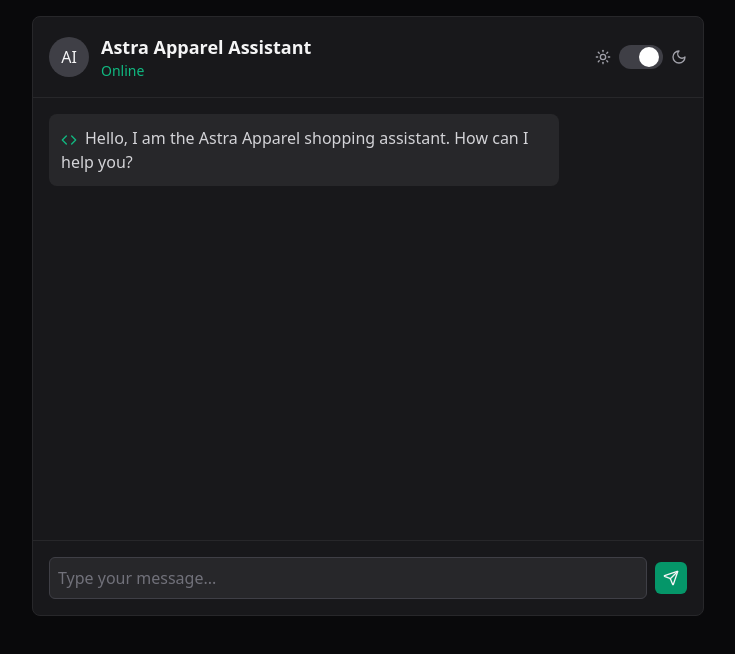
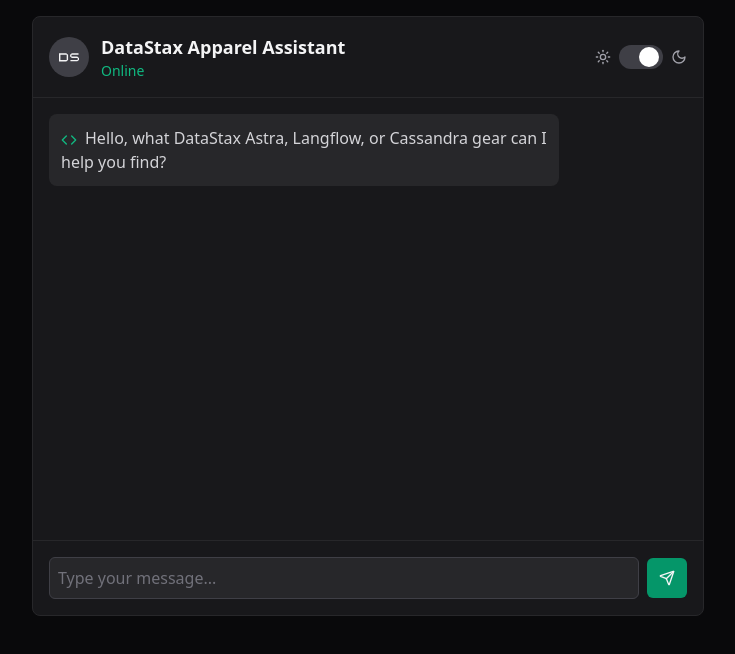
Before and after one commit to aar0np/shoppingassistant-react, a React (Create React App) app: page / in a window 1280 px wide. Shown: the top 654 px of the page, without its empty margins (272-1007 px from the left). Built offline with nearby package versions, Linux system fonts and the light colour scheme.

Commit message:
updated styles and content

```diff
--- a/src/App.js
+++ b/src/App.js
@@ -1,11 +1,29 @@
 import React, { useState, useEffect, useRef } from 'react';
 import { Send, Moon, Sun, Code } from 'lucide-react';
+
+const DataStaxLogo = ({ isDarkMode }) => {
+  return (
+    <div className={`w-10 h-10 rounded-full flex items-center justify-center ${
+      isDarkMode ? 'bg-zinc-700' : 'bg-zinc-200'
+    }`}>
+      <svg
+        viewBox="0 0 30 13"
+        className={`w-5 h-5 ${isDarkMode ? 'text-zinc-100' : 'text-zinc-900'}`}
+      >
+        <path
+          fill="currentColor"
+          d="M10.886.864H0v12.272h10.886l2.734-2.122V2.986L10.886.864ZM2.11 2.986h9.4v8.03h-9.4v-8.03ZM29.284 3.075V1h-9.953l-2.703 2.075v2.85L19.331 8h8.674v2.924H17.167V13h10.22l2.703-2.076V8l-2.702-2.075h-8.675v-2.85h10.571Z"
+        />
+      </svg>
+    </div>
+  );
+};
 
 const App = () => {
   const [messages, setMessages] = useState([
     {
       id: 1,
-      content: "Hello, I am the Astra Apparel shopping assistant. How can I help you?",
+      content: "Hello, what DataStax Astra, Langflow, or Cassandra gear can I help you find?",
       sender: 'assistant'
     }
   ]);
@@ -85,15 +103,11 @@
           isDarkMode ? 'border-zinc-800' : 'border-zinc-200'
         }`}>
           <div className="flex items-center gap-3">
-            <div className={`w-10 h-10 rounded-full flex items-center justify-center ${
-              isDarkMode ? 'bg-zinc-700' : 'bg-zinc-200'
-            }`}>
-              AI
-            </div>
+            <DataStaxLogo isDarkMode={isDarkMode} />
             <div>
               <h2 className={`text-lg font-semibold ${
                 isDarkMode ? 'text-zinc-100' : 'text-zinc-900'
-              }`}>Astra Apparel Assistant</h2>
+              }`}>DataStax Apparel Assistant</h2>
               <p className="text-sm text-emerald-500">Online</p>
             </div>
           </div>
@@ -155,7 +169,7 @@
                     : 'bg-white text-zinc-800 border border-zinc-200'
                 }`}>
                   <Code className="inline-block mr-2 h-4 w-4 text-emerald-500" />
-                  The Astra Apparel assistant is typing...
+                  Checking stock availability...
                 </div>
               </div>
             )}
@@ -178,9 +192,9 @@
                   : 'bg-zinc-100 border-zinc-200 text-zinc-900 placeholder-zinc-500'
               } border`}
             />
-            <button
+           <button
               type="submit"
-              className="p-2 rounded-md bg-emerald-600 hover:bg-emerald-700 text-zinc-100"
+              className="p-3 rounded-md bg-emerald-600 hover:bg-emerald-700 text-zinc-100"
             >
               <Send className="h-4 w-4" />
               <span className="sr-only">Send</span>
```
